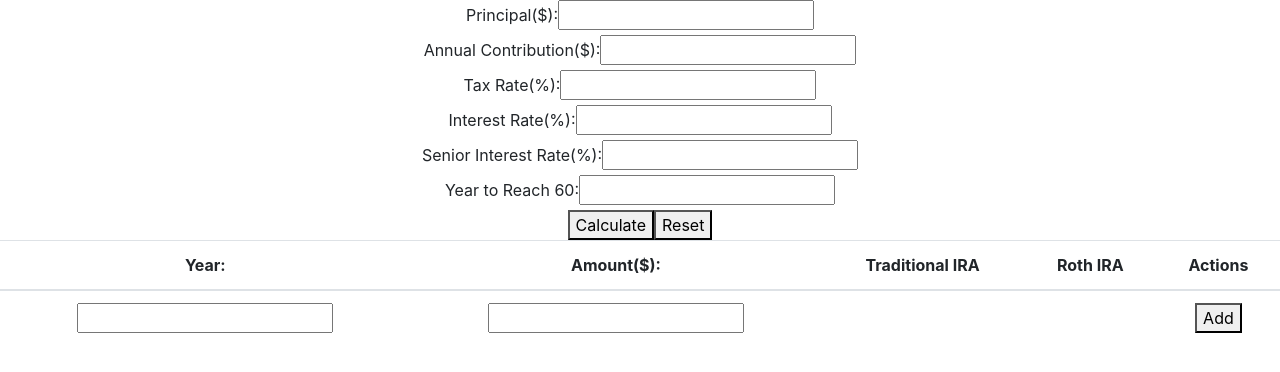
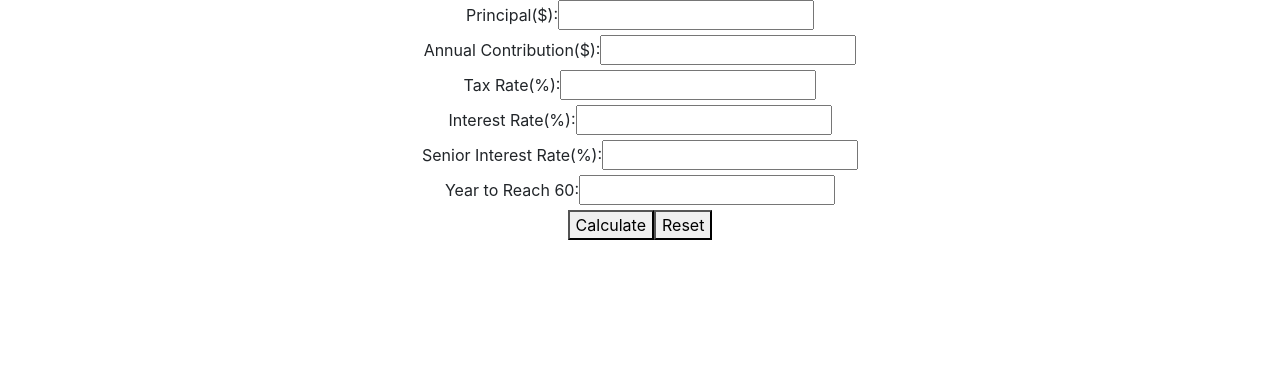
Before and after one commit to PhuongDTran/ira, a React (Create React App) app: page / in a window 1280 px wide. Shown: the top 372 px of the page. Built offline with nearby package versions, Linux system fonts and the light colour scheme.

Commit message:
saved before changing chart data

```diff
--- a/src/components/Inputs.js
+++ b/src/components/Inputs.js
@@ -35,7 +35,7 @@
       alert("Please enter a valid number");
     } else {
       let clonedLocalState = { ...localState };
-      clonedLocalState[e.target.name] = e.target.value;
+      clonedLocalState[e.target.name] = Number(e.target.value);
       setLocalState(clonedLocalState);
     }
   }
@@ -84,8 +84,8 @@
       return;
     }
     let row = {};
-    row.year = Number(withdraw_year);
-    row.amount = Number(withdraw_amount);
+    row.year = withdraw_year;
+    row.amount = withdraw_amount;
     // Traditional computations
     row.traditional = {};
     row.traditional.costs = computeTraditionalPenalty(withdraw_amount);
@@ -98,10 +98,19 @@
     cloned.push(row);
     cloned.sort((o1, o2) => o1.year - o2.year);
     setWithdrawTable(cloned);
+
+
     // reset, get ready for next row
     setLocalState({ ...localState, withdraw_amount: 0, withdraw_year: 0 });
   }
 
+  const recalculateChart = (withdrawYear, withdrawAmount) => {
+    const currentYear = Number(new Date().getFullYear());
+    const yearIndex = withdrawYear - currentYear;
+    for (let i = yearIndex; i < (localState.year_retire - currentYear); i++) {
+
+    }
+  }
   // https://stackoverflow.com/questions/5191088/how-to-round-up-a-number-in-javascript
   function roundUp(num, precision) {
     precision = Math.pow(10, precision)
@@ -138,7 +147,7 @@
         <button onClick={handleCalculate}>Calculate</button>
         <button>Reset</button>
       </div>
-      {/* {chart.length <= 0 || chart[0].data.length <= 0 ? null : (
+      {chart.length <= 0 || chart[0].data.length <= 0 ? null : (
         <div className="visualizor" style={{ width: "100%", height: "300px" }}>
           <ResponsiveContainer>
             <LineChart width={730} height={250} data={chart}
@@ -151,7 +160,7 @@
               <Line dataKey="value" data={chart[0].data} name="Traditional" stroke="#8884d8" dot={false} />
               <Line dataKey="value" data={chart[1].data} name="Roth" stroke="#82ca9d" dot={false} />
             </LineChart>
-          </ResponsiveContainer> */}
+          </ResponsiveContainer>
           <div>
             <table className="withdraw-table table">
               <thead>
@@ -164,7 +173,7 @@
                 </tr>
               </thead>
               <tbody>
-            {withdrawTable.map( (e,i) =>
+                {withdrawTable.map((e, i) =>
                   <tr key={i}>
                     <td><input name="withdraw_year" value={e.year} readOnly /></td>
                     <td><input name="withdraw_amount" value={e.amount} readOnly /></td>
@@ -196,26 +205,8 @@
                 <tr key={withdrawTable.length}>
                   <td><input name="withdraw_year" onChange={handleChange} /></td>
                   <td><input name="withdraw_amount" onChange={handleChange} /></td>
-              <td>
-                {/* <div>
-                  <div>
-                    <label>Costs(tax, penalties): </label>
-                  </div>
-                  <div>
-                    <label>Remaining: </label>
-                  </div>
-                </div> */}
-              </td>
-              <td>
-                {/* <div>
-                  <div>
-                    <label>Costs(tax, penalties): </label>
-                  </div>
-                  <div>
-                    <label>Remaining:</label>
-                  </div>
-                </div> */}
-              </td>
+                  <td></td>
+                  <td></td>
                   <td>
                     <button value={withdrawTable.length} onClick={handleAdd}>Add</button>
                   </td>
@@ -224,7 +215,7 @@
             </table>
           </div>
         </div>
-    //   )}
-    // </div>
+      )}
+    </div>
   )
 }
```
Lines whose indentation alone changed are shown as unchanged.
